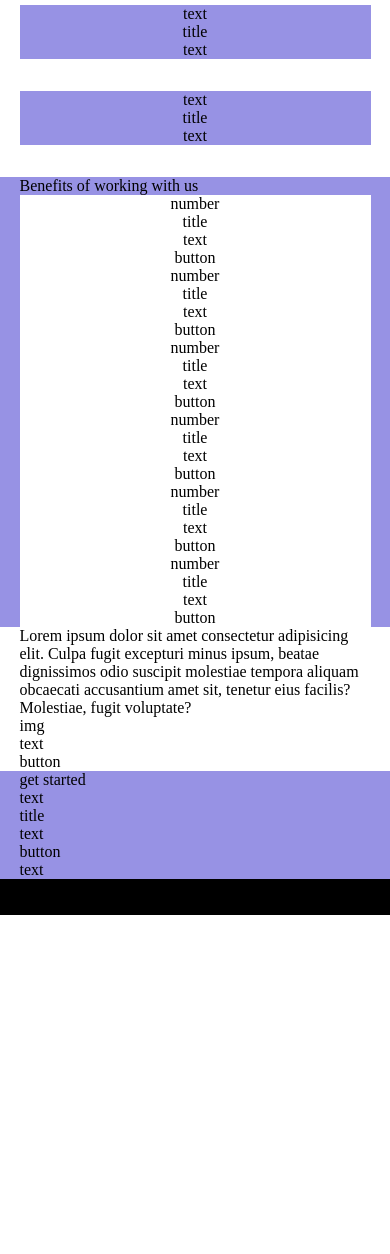
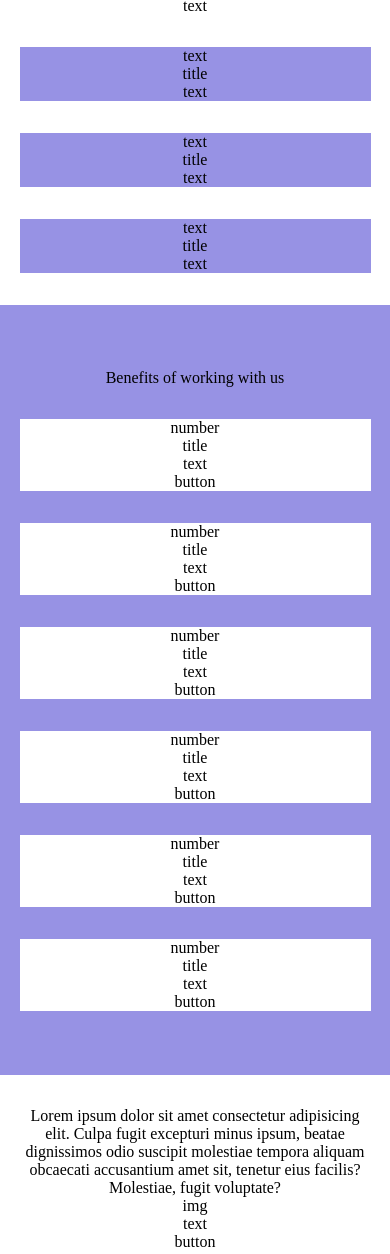
Before and after one commit to MicheleGiovagnoli/htmlcss-responsive-layout, a plain HTML site: page index.html in a window 390 px wide. Shown: the part 1320-2574 px from the top of the page. Before the commit the page ends 2235 px from the top, so only its background shows below. Drawn offline with Linux system fonts and the light colour scheme.

Commit message:
fine struttura mobile

```diff
--- a/css/style.css
+++ b/css/style.css
@@ -46,7 +46,7 @@ header {
 
 .card {
     width: 100%;
-    margin: 0px auto;
+    margin: 2rem auto;
     text-align: center;
 }
 
@@ -68,30 +68,15 @@ header {
 img {
     max-width: 100%;
 }
-.strategic-planing {
-    background-color: var(--third-color);
-}
+
 /************************************************
     SITE SECTIONS
  ************************************************/
+    /* NAV BAR */
     header .container {
         padding: 0.5rem 0rem;
         color: white;
     }
-
- .demo-application .card {
-    background-color: var(--second-color);
-    margin: 2rem 0rem;
- }
- .strategic-planing .card {
-    margin: 2rem 0rem;
- }
-
- .testimonials .card{
-    margin: 2rem 0rem;
- }
-
- /* NAV BAR */
     .nav ul{
         display: none;
         align-items: center;
@@ -104,6 +89,25 @@ img {
     .nav ul li{
         padding-left: 1rem;
         list-style-type: none;
+    }
+
+    /* DEMO-APPLICATION */
+    .demo-application .card {
+        background-color: var(--second-color);
+
+    }
+
+    /* STRATEGIC-PLANING */
+    .strategic-planing  {
+        padding: 2rem 0rem;
+    }
+
+    /* TESTIMONIALS */
+
+
+    /* BENEFIT-WORKING */
+    .benefit-working {
+        padding: 2rem 0rem;
     }
 /************************************************
     RESPONSIVE
--- a/index.html
+++ b/index.html
@@ -78,7 +78,7 @@
         </section>
 
         <!--STRATEGIC PLANING  -->
-        <section class="strategic-planing ">
+        <section class="strategic-planing bg-third">
             <div class="container">
                 <div class="cards">
 
@@ -129,52 +129,43 @@
         <!-- BENEFIT-WORKING -->
         <section class="benefit-working bg-third">
             <div class="container">
-                <div>
-                    Benefits of working with us
+                <div class="cards">
+
+                    <div class="card ">
+                        <div>Benefits of working with us </div>
                     </div>
 
-                <div class="cards bg-fourth">
-                    <div class="card">
+                    <div class="card bg-fourth">
                         <div> number</div>
                         <div>title</div>
                         <div>text</div>
                         <div>button</div>
                     </div>
-                </div>
-                <div class="cards bg-fourth">
-                    <div class="card">
+                    <div class="card bg-fourth">
                         <div> number</div>
                         <div>title</div>
                         <div>text</div>
                         <div>button</div>
                     </div>
-                </div>
-                <div class="cards bg-fourth">
-                    <div class="card">
+                    <div class="card bg-fourth">
                         <div> number</div>
                         <div>title</div>
                         <div>text</div>
                         <div>button</div>
                     </div>
-                </div>
-                <div class="cards bg-fourth">
-                    <div class="card">
+                    <div class="card bg-fourth">
                         <div> number</div>
                         <div>title</div>
                         <div>text</div>
                         <div>button</div>
                     </div>
-                </div>
-                <div class="cards bg-fourth">
-                    <div class="card">
+                    <div class="card bg-fourth">
                         <div> number</div>
                         <div>title</div>
                         <div>text</div>
                         <div>button</div>
                     </div>
-                </div>
-                <div class="cards bg-fourth">
-                    <div class="card">
+                    <div class="card bg-fourth">
                         <div> number</div>
                         <div>title</div>
                         <div>text</div>
@@ -187,16 +178,19 @@
         <!-- ABOUT US -->
         <section class="about-us">
             <div class="container">
+                <div class="card">
                     <div>Lorem ipsum dolor sit amet consectetur adipisicing elit. Culpa fugit excepturi minus ipsum, beatae dignissimos odio suscipit molestiae tempora aliquam obcaecati accusantium amet sit, tenetur eius facilis? Molestiae, fugit voluptate?</div>
                 <div>img</div>
                 <div>text</div>
                 <div>button</div>
+                </div>
             </div>
         </section>
 
         <!-- GET STARTED -->
         <section class="get-started bg-third">
             <div class="container">
+                <div class="card">
                     <div>get started</div>
                     <div>text</div>
                     <div>title</div>
@@ -204,14 +198,17 @@
                     <div>button</div>
                     <div>text</div>
                 </div>
+            </div>
         </section>
     </main>
 
     <!-- FOOTER -->
     <footer class="bg-black">
         <div class="container">
+            <div class="footer">
                 <div>text</div>
                 <div>text</div>
+            </div>
         </div>
     </footer>
 </body>
```
Lines whose indentation alone changed are shown as unchanged.
